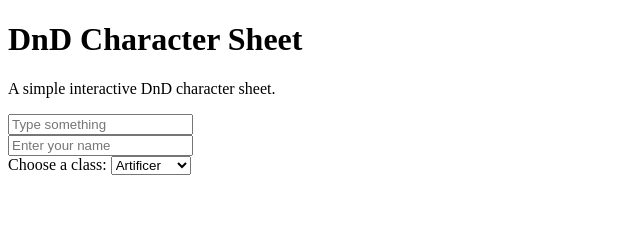
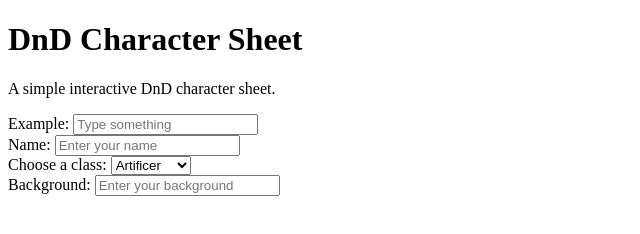
Before and after one commit to CS410-DND-CHARACTER-COMPANION/cs410project, a website: page frontend/index.html in a window 1280 px wide. Shown: the whole page, without its empty margins (0-640 px from the left). Drawn offline with Linux system fonts and the light colour scheme.

Commit message:
index upd bg and labels

```diff
--- a/frontend/index.html
+++ b/frontend/index.html
@@ -14,12 +14,14 @@
         <!-- WIP -->
 
         <form>
+            <label for="TextBox">Example:</label><!--Depend if you want something in front of the text box-->
             <input id="TextBoxA" placeholder="Type something" type="text"> <!--Text Box-->
             <!--Link for more info on types of "input" user can make: https://www.w3schools.com/tags/tag_input.asp-->
             <br/> <!--new line-->
+            <label for="NameText">Name:</label>
             <input id="Name" placeholder="Enter your name" type="text"> <!--Text Box-->
             <br/>
-            <label for="Classes">Choose a class:</label>
+            <label for="Class">Choose a class:</label>
             <select name="Classes" id="Classes"> <!--Drop Box-->
                 <option value="Artificer">Artificer</option>
                 <option value="Barbarian">Barbarian</option>
@@ -35,6 +37,10 @@
                 <option value="Warlock">Warlock</option>
                 <option value="Wizard">Wizard</option>
             </select>
+            <br/>
+            <label for="bg">Background:</label>
+            <input id="Background" placeholder="Enter your background" type="text"> <!--Text Box-->
+            <br/>
         </form>
     </body>
 </html>
```
